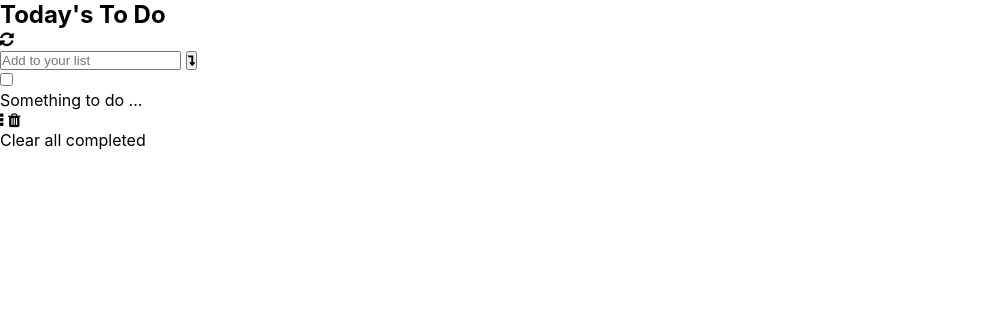
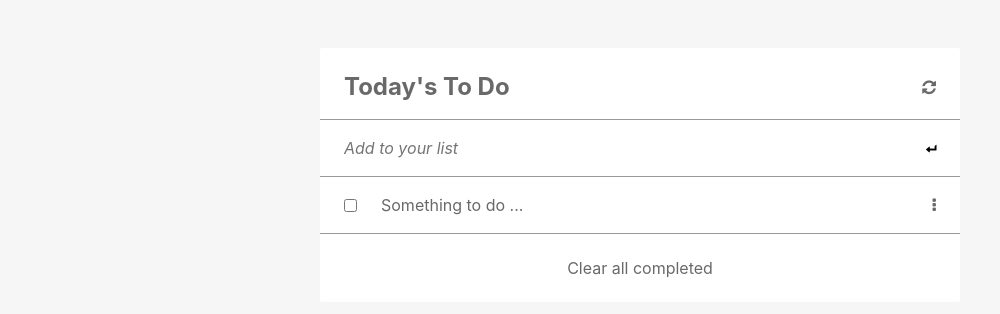
Before and after one commit to dd-obua/Mic-To-Do-List, a website built with webpack: page src/index.html in a window 1280 px wide. Shown: the whole page, without its empty margins (0-1000 px from the left). Built offline with nearby package versions, Linux system fonts and the light colour scheme.

Commit message:
Add styles for to-do page

```diff
--- a/src/styles.css
+++ b/src/styles.css
@@ -14,4 +14,104 @@ html {
 body {
   font-family: 'Inter', sans-serif;
   font-size: 1.6rem;
+  color: #696969;
+  background: #f6f6f6;
 }
+
+.container {
+  background: #fff;
+  width: 50%;
+  margin: 4.8rem auto 0;
+  padding: 2.4rem 0;
+  border-radius: 2px;
+}
+
+.heading,
+.entry,
+li {
+  display: flex;
+  align-items: center;
+  border-bottom: 1px solid #999;
+}
+
+.heading,
+li {
+  padding: 1.8rem 2.4rem;
+}
+
+.heading {
+  padding-top: 0;
+}
+
+.heading,
+.entry {
+  justify-content: space-between;
+}
+
+.entry {
+  padding: 0 2.4rem;
+}
+
+form {
+  width: 100%;
+  display: flex;
+  justify-content: space-between;
+}
+
+.entry input {
+  width: 90%;
+  color: #696969;
+  font-family: 'Inter', sans-serif;
+  font-size: 1.6rem;
+  font-style: italic;
+  padding: 1.8rem 0;
+  margin-left: 0;
+  border: none;
+  outline: none;
+}
+
+.entry input:active {
+  border: none;
+  outline: none;
+}
+
+.task {
+  margin-left: 2.4rem;
+}
+
+i:hover {
+  cursor: pointer;
+}
+
+button {
+  border: none;
+  outline: none;
+  background: #fff;
+}
+
+button i {
+  transform: rotate(90deg);
+}
+
+li input {
+  padding: 1rem;
+}
+
+.manipulate {
+  margin-left: auto;
+}
+
+.clear {
+  text-align: center;
+  padding-top: 2.4rem;
+}
+
+.clear:hover {
+  text-decoration: underline;
+  color: #333;
+  cursor: pointer;
+}
+
+.hidden {
+  display: none;
+}
```
